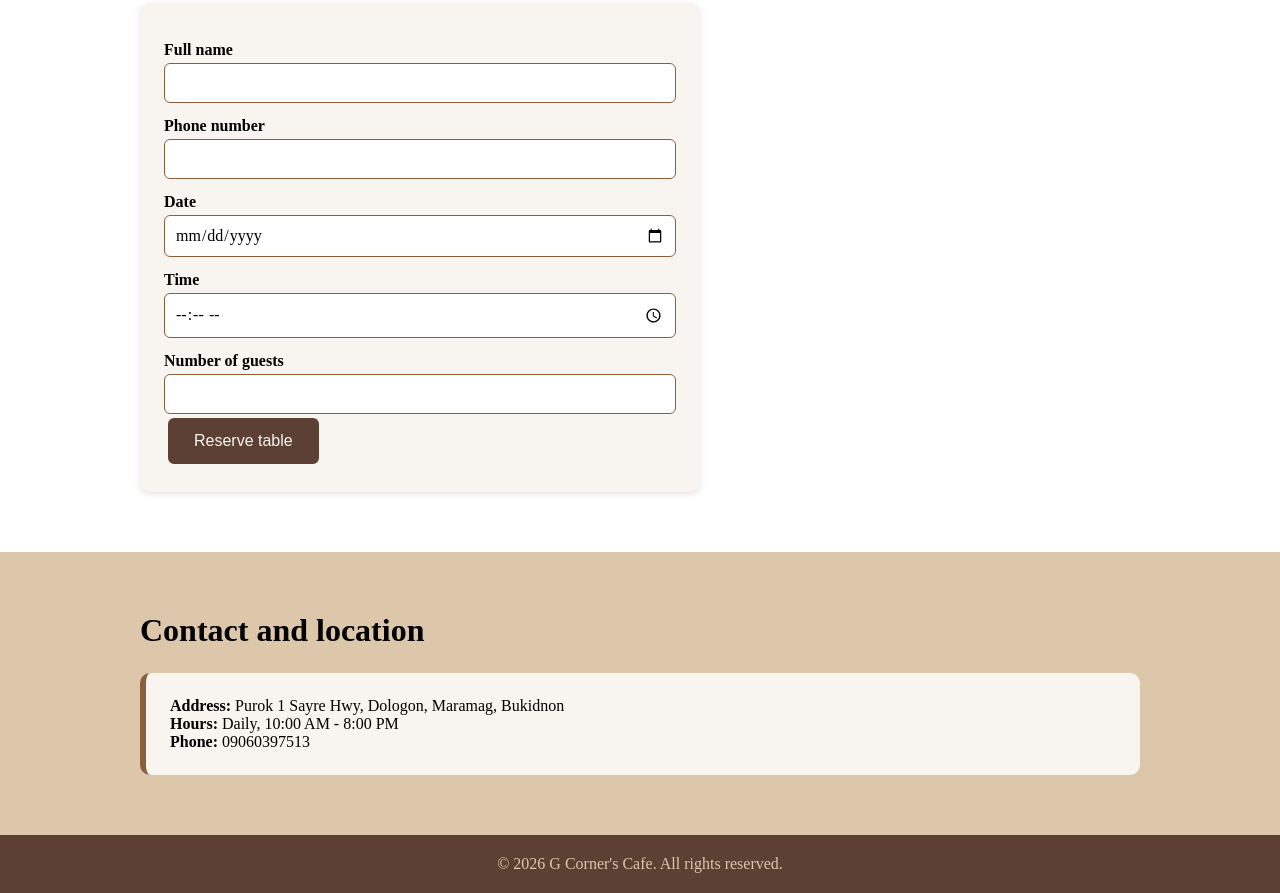
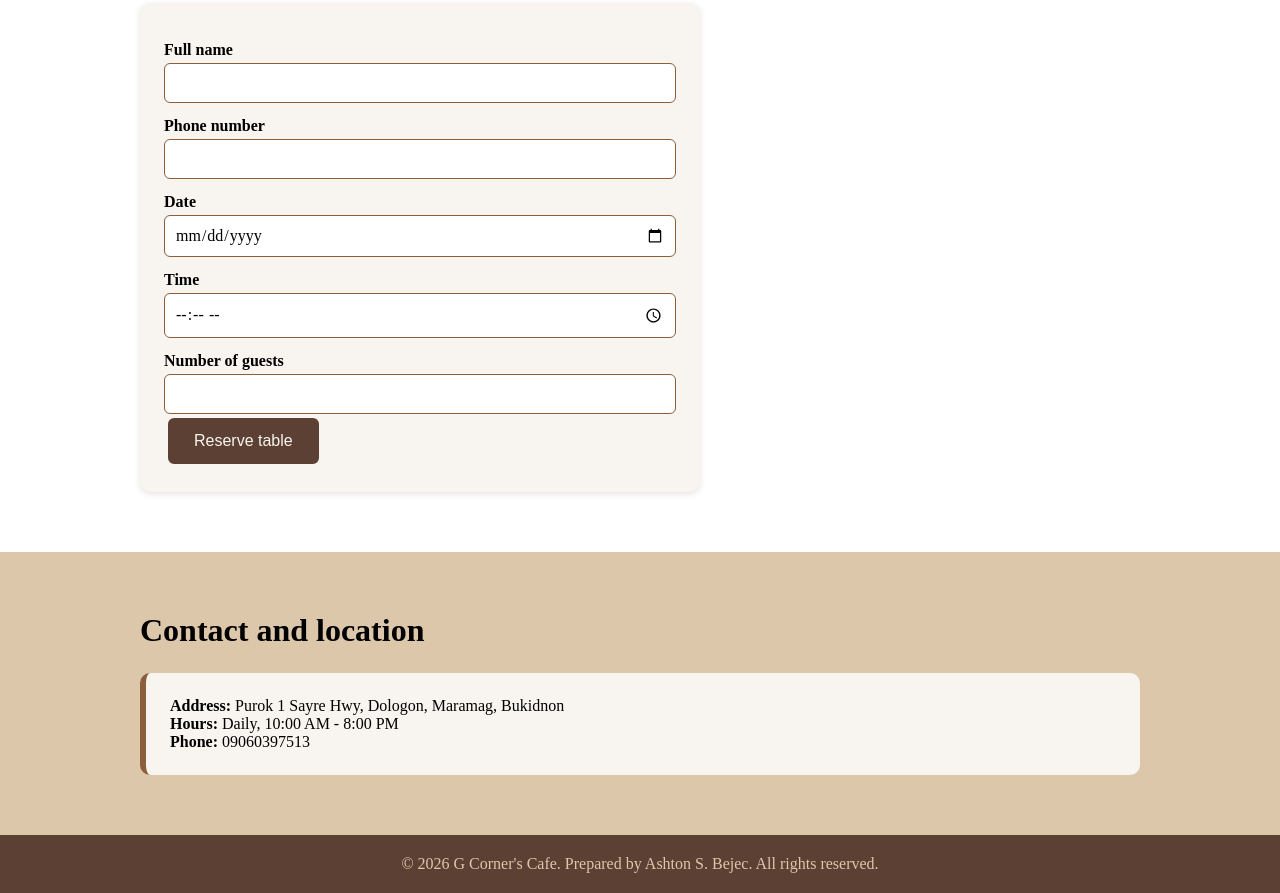
Before and after one commit to rASHTONy/Bejec-website, a plain HTML site: page index.html in a window 1280 px wide. Shown: the part 1814-2707 px from the top of the page. Drawn offline with Linux system fonts and the light colour scheme.

Commit message:
Polish 2

```diff
--- a/index.html
+++ b/index.html
@@ -124,7 +124,8 @@
 </main>
 
 <footer>
-  <p>&copy; 2026 G Corner's Cafe. All rights reserved.</p>
+  <p>&copy; 2026 G Corner's Cafe. Prepared by Ashton S. Bejec. All rights reserved.</p>
+
 </footer>
 
 </body>
```
